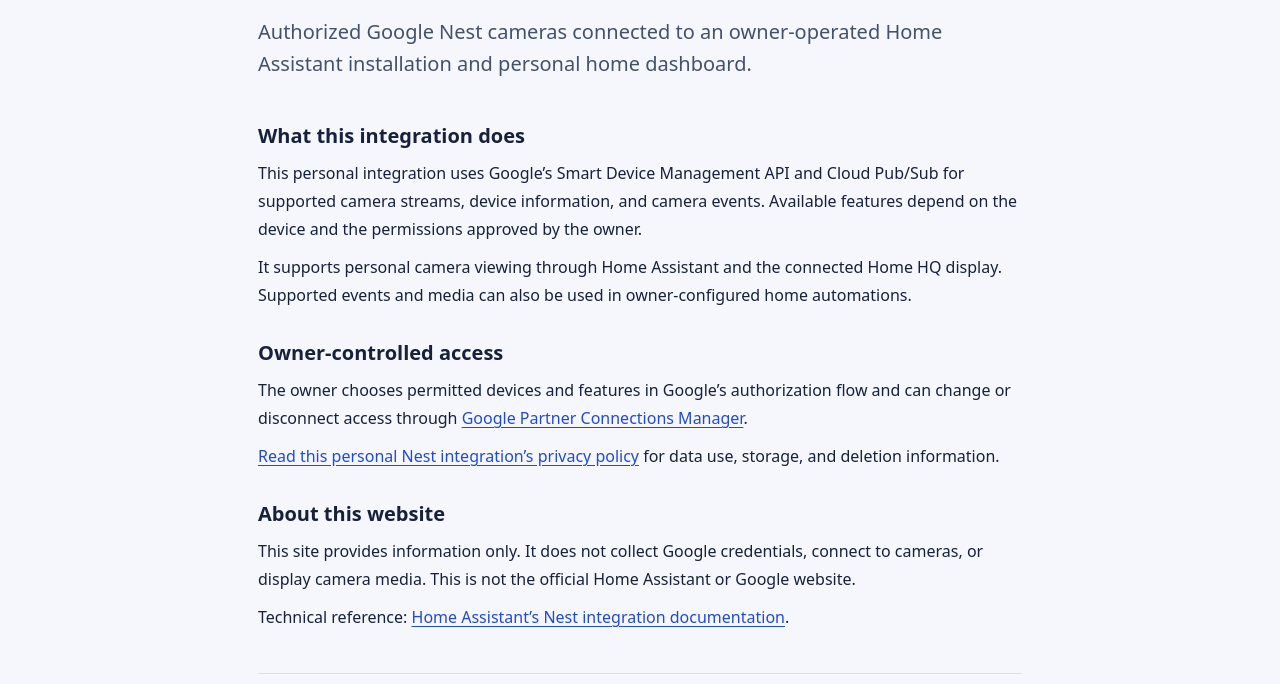
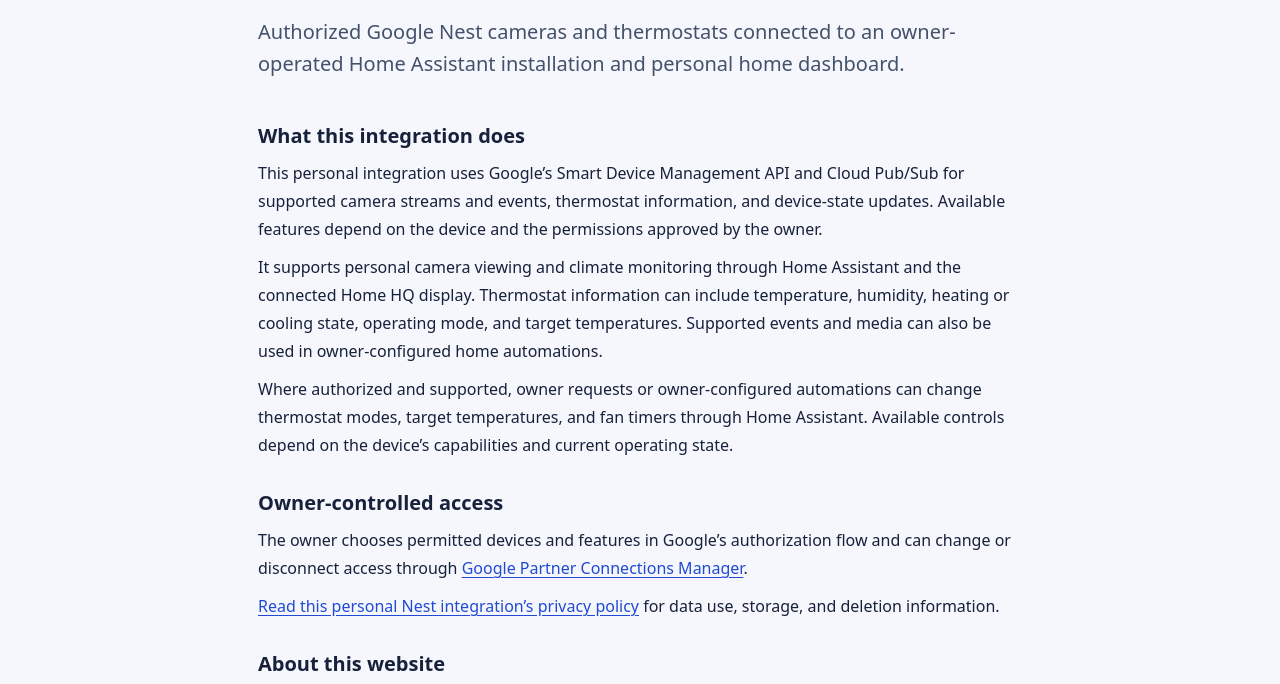
Before and after one commit to brymon68/home-hq-calendar-sync, a plain HTML site: page nest.html in a window 1280 px wide. Shown: the part 216-900 px from the top of the page. Drawn offline with Linux system fonts and the light colour scheme.

Commit message:
Document authorized Nest thermostat data and controls

```diff
--- a/nest.html
+++ b/nest.html
@@ -3,7 +3,7 @@
 <head>
   <meta charset="utf-8">
   <meta name="viewport" content="width=device-width, initial-scale=1">
-  <meta name="description" content="App information for a personal Home Assistant integration with Google Nest cameras.">
+  <meta name="description" content="App information for a personal Home Assistant integration with Google Nest cameras and thermostats.">
   <title>Personal Home Assistant / Google Nest Integration</title>
   <link rel="stylesheet" href="styles.css">
 </head>
@@ -12,11 +12,12 @@
     <nav aria-label="Page navigation"><a href="nest.html" aria-current="page">Home Assistant / Nest</a><a href="nest-privacy.html">Privacy policy</a></nav>
     <p class="eyebrow">Personal integration · App information</p>
     <h1>Home Assistant / Google Nest</h1>
-    <p class="lead">Authorized Google Nest cameras connected to an owner-operated Home Assistant installation and personal home dashboard.</p>
+    <p class="lead">Authorized Google Nest cameras and thermostats connected to an owner-operated Home Assistant installation and personal home dashboard.</p>
     <section>
       <h2>What this integration does</h2>
-      <p>This personal integration uses Google’s Smart Device Management API and Cloud Pub/Sub for supported camera streams, device information, and camera events. Available features depend on the device and the permissions approved by the owner.</p>
-      <p>It supports personal camera viewing through Home Assistant and the connected Home HQ display. Supported events and media can also be used in owner-configured home automations.</p>
+      <p>This personal integration uses Google’s Smart Device Management API and Cloud Pub/Sub for supported camera streams and events, thermostat information, and device-state updates. Available features depend on the device and the permissions approved by the owner.</p>
+      <p>It supports personal camera viewing and climate monitoring through Home Assistant and the connected Home HQ display. Thermostat information can include temperature, humidity, heating or cooling state, operating mode, and target temperatures. Supported events and media can also be used in owner-configured home automations.</p>
+      <p>Where authorized and supported, owner requests or owner-configured automations can change thermostat modes, target temperatures, and fan timers through Home Assistant. Available controls depend on the device’s capabilities and current operating state.</p>
     </section>
     <section>
       <h2>Owner-controlled access</h2>
@@ -25,8 +26,8 @@
     </section>
     <section>
       <h2>About this website</h2>
-      <p>This site provides information only. It does not collect Google credentials, connect to cameras, or display camera media. This is not the official Home Assistant or Google website.</p>
-      <p>Technical reference: <a href="https://www.home-assistant.io/integrations/nest/">Home Assistant’s Nest integration documentation</a>.</p>
+      <p>This site provides information only. It does not collect Google credentials, access Nest devices, or display their private data. This is not the official Home Assistant or Google website.</p>
+      <p>Technical references: <a href="https://www.home-assistant.io/integrations/nest/">Home Assistant’s Nest integration documentation</a> and <a href="https://developers.google.com/nest/device-access/api/thermostat">Google’s supported thermostat features</a>.</p>
     </section>
     <footer><p>Separate integration: <a href="index.html">Home HQ Calendar Sync</a>.</p><p><a href="https://github.com/brymon68/home-hq-calendar-sync/issues">Contact the maintainer</a> · Issues are public; do not post credentials, private identifiers, addresses, or camera media.</p></footer>
   </main>
```
